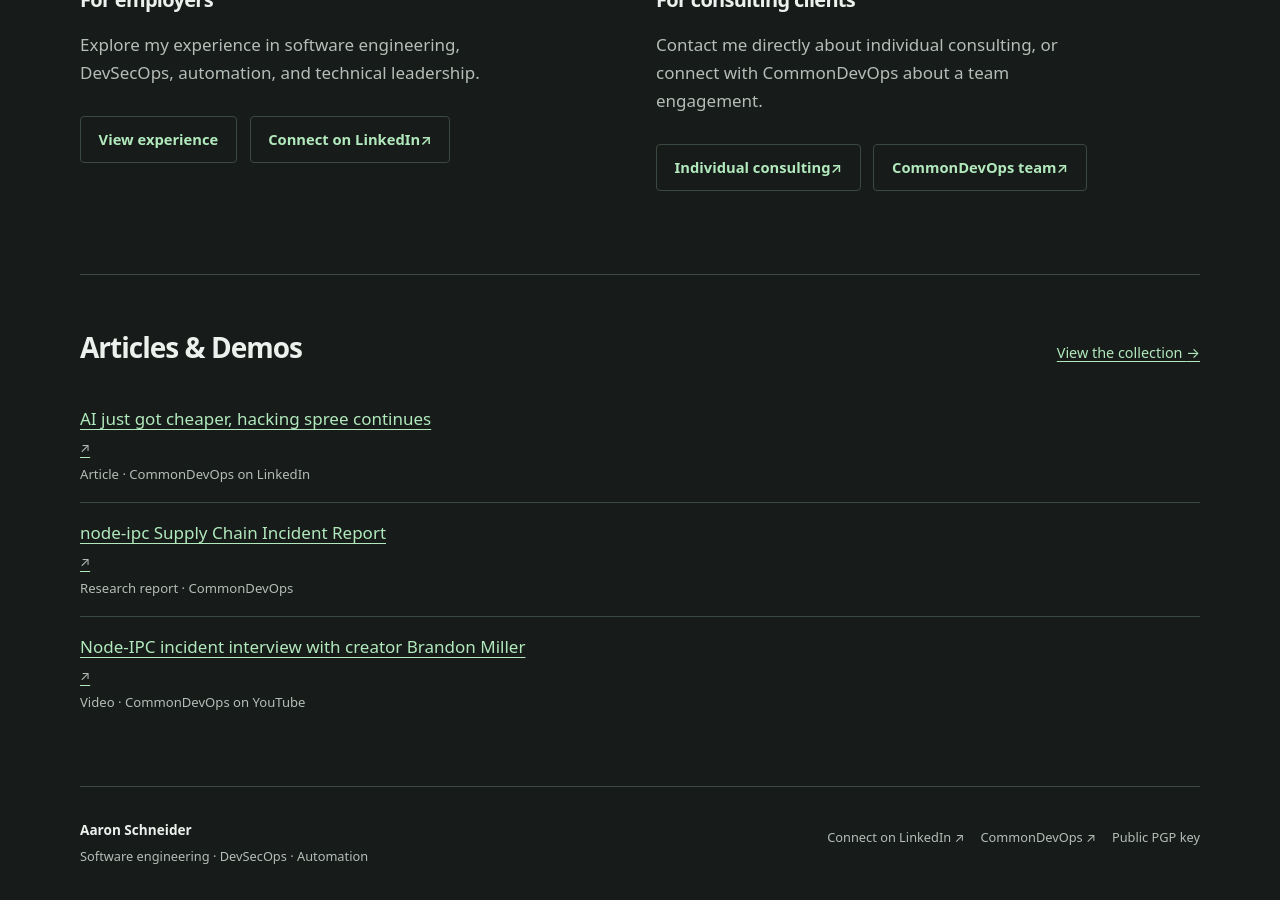
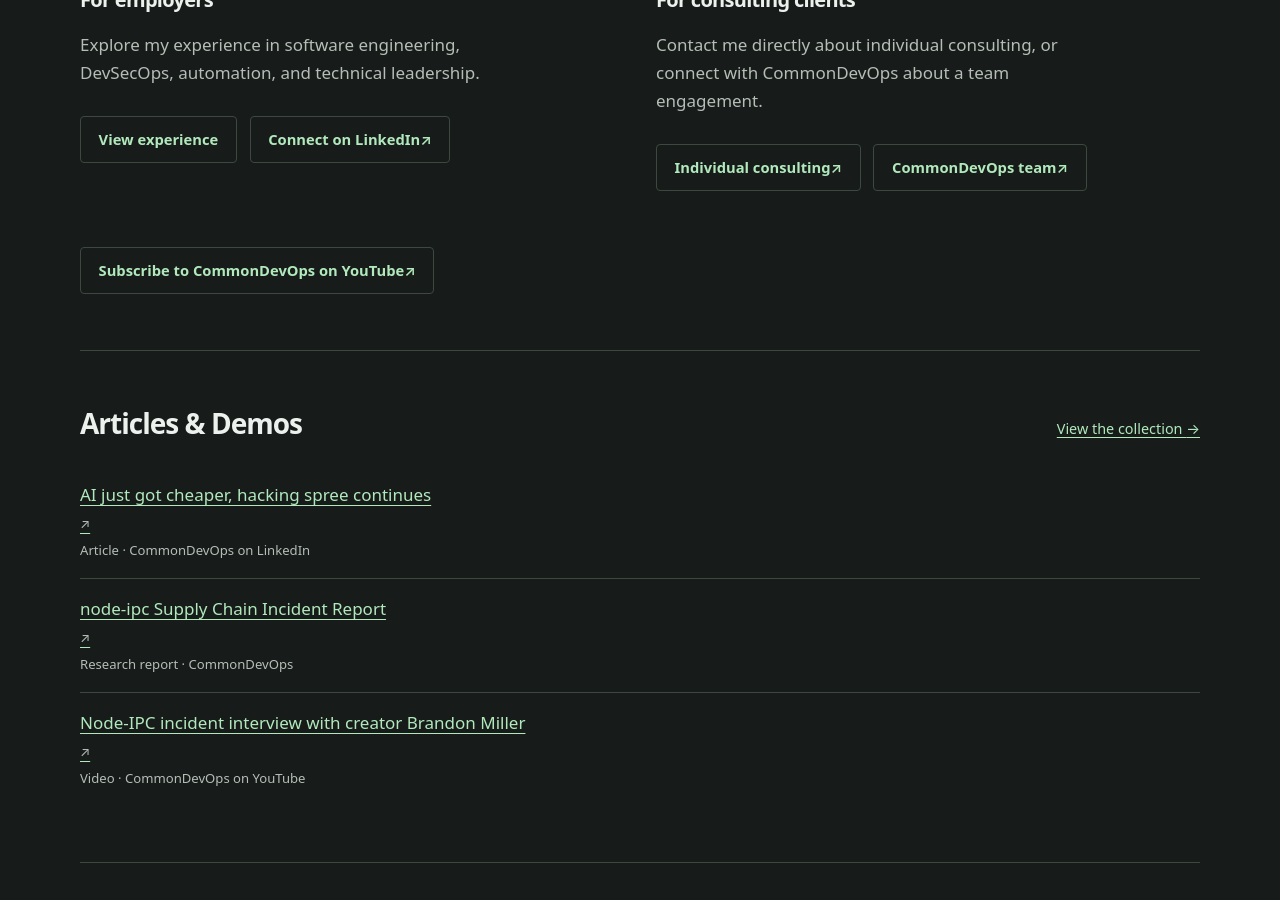
Before and after one commit to schneidergithub/schneidergithub.github.io, a Jekyll site: the page built from index.md, in a window 1280 px wide and 900 px high, scrolled down 1590 px. Built offline with Jekyll 4.4.1, drawn with Linux system fonts in a browser that asks for light colours.

Commit message:
Add CommonDevOps YouTube subscription button

```diff
--- a/index.md
+++ b/index.md
@@ -33,6 +33,7 @@ permalink: /
     <div class="audience"><h3>For employers</h3><p>Explore my experience in software engineering, DevSecOps, automation, and technical leadership.</p><div class="actions"><a class="button secondary" href="{{ '/experience/' | relative_url }}">View experience</a><a class="button secondary" href="https://www.linkedin.com/in/aarondrewschneider/">Connect on LinkedIn <span aria-hidden="true">↗</span></a></div></div>
     <div class="audience"><h3>For consulting clients</h3><p>Contact me directly about individual consulting, or connect with CommonDevOps about a team engagement.</p><div class="actions"><a class="button secondary" href="https://www.linkedin.com/in/aarondrewschneider/">Individual consulting <span aria-hidden="true">↗</span></a><a class="button secondary" href="https://www.linkedin.com/company/commondevops/">CommonDevOps team <span aria-hidden="true">↗</span></a></div></div>
   </div>
+  <div class="actions"><a class="button secondary" href="https://www.youtube.com/@commondevops?sub_confirmation=1">Subscribe to CommonDevOps on YouTube <span aria-hidden="true">↗</span></a></div>
 </section>
 
 <section class="section" aria-labelledby="writing-title">
```
